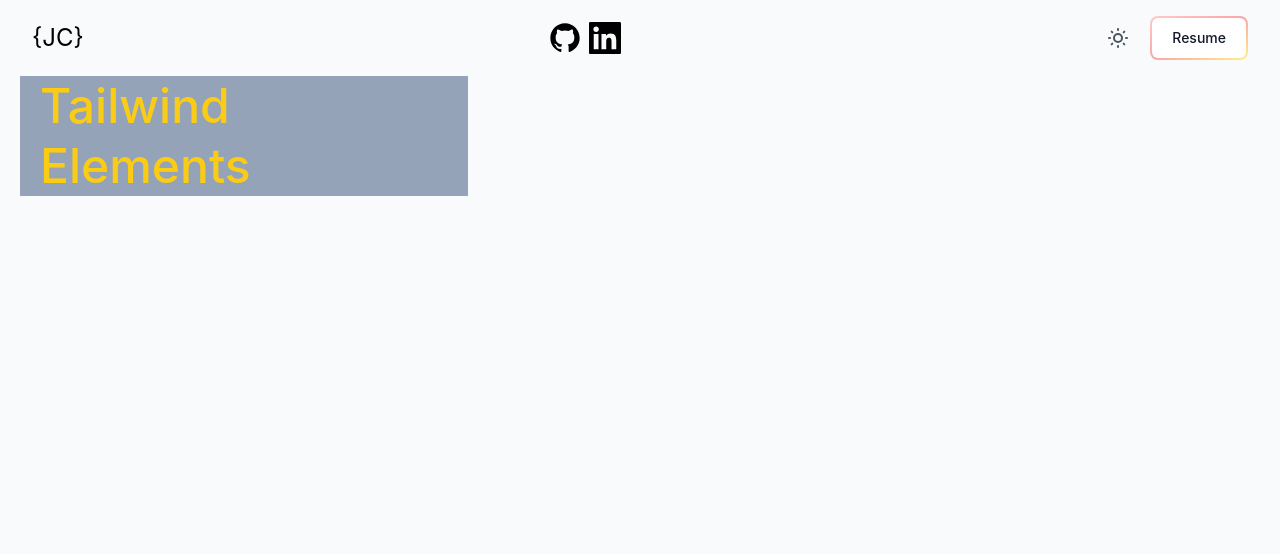
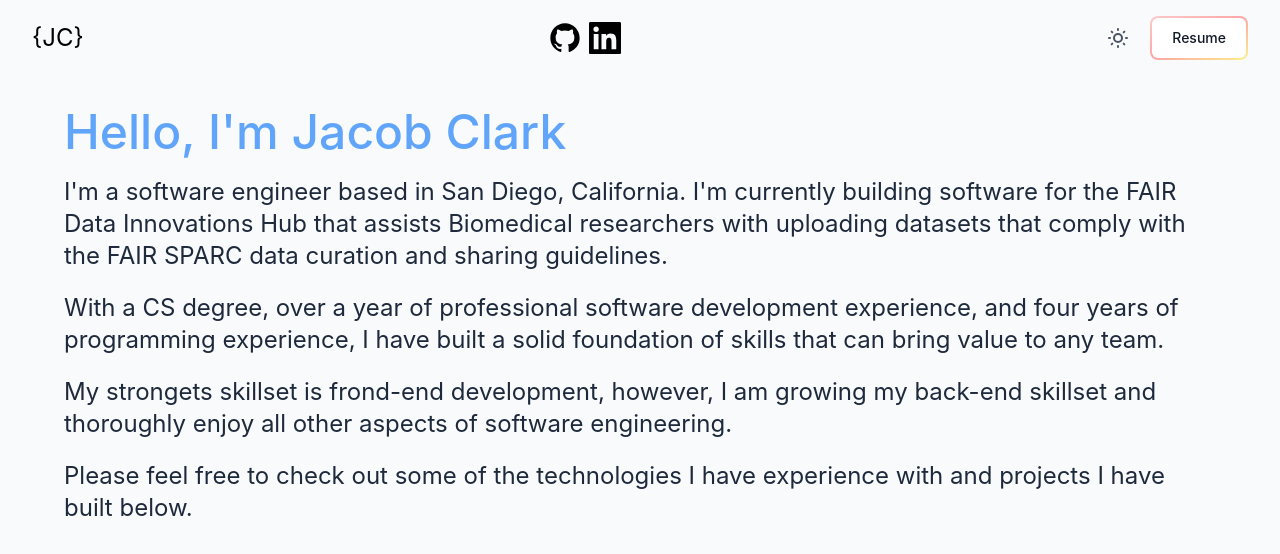
Before and after one commit to JacobiClark/jacobicstw, a Next.js app: page / in a window 1280 px wide. Shown: the top 554 px of the page. Built offline with nearby package versions, Linux system fonts and the light colour scheme.

Commit message:
added resume pdf + added main page text content

```diff
--- a/components/Navbar.js
+++ b/components/Navbar.js
@@ -49,12 +49,18 @@ export default function Navbar() {
             <span className="text-2xl text-gray-600 dark:text-orange-500">
               {theme === "light" ? <FaRegMoon /> : <HiOutlineSun />}
             </span>
-          </button>
-          <button className=" md:visible relative inline-flex items-center justify-center p-0.5 overflow-hidden text-sm font-medium text-gray-900 rounded-lg group bg-gradient-to-br from-red-200 via-red-300 to-yellow-200 group-hover:from-red-200 group-hover:via-red-300 group-hover:to-yellow-200 dark:text-white dark:hover:text-gray-900">
-            <span className="relative px-5 py-2.5 transition-all ease-in duration-75 bg-white dark:bg-gray-900 rounded-md group-hover:bg-opacity-0">
-              Resume
-            </span>
-          </button>
+          </button>{" "}
+          <a
+            href="./Jacob_Clark_CS_Resume.pdf"
+            target="_blank"
+            rel="noreferrer"
+          >
+            <button className=" md:visible relative inline-flex items-center justify-center p-0.5 overflow-hidden text-sm font-medium text-gray-900 rounded-lg group bg-gradient-to-br from-red-200 via-red-300 to-yellow-200 group-hover:from-red-200 group-hover:via-red-300 group-hover:to-yellow-200 dark:text-white dark:hover:text-gray-900">
+              <span className="relative px-5 py-2.5 transition-all ease-in duration-75 bg-white dark:bg-gray-900 rounded-md group-hover:bg-opacity-0">
+                Resume
+              </span>
+            </button>
+          </a>
         </div>
       </header>
       {showNav && <div className="h-56 bg-pink-400 w-100"></div>}
--- a/pages/index.js
+++ b/pages/index.js
@@ -1,9 +1,39 @@
 export default function Home() {
   return (
-    <section className="max-w-md mx-5 bg-slate-400">
-      <h1 className="mx-5 mt-0 mb-2 text-5xl font-medium leading-tight text-yellow-400">
-        Tailwind Elements
-      </h1>
+    <section className="flex flex-col items-center content-center p-5 w-6xl">
+      <div className="w-full max-w-6xl mx-5 mt-3">
+        <h1 className="mb-2 text-5xl font-medium text-blue-400 transition transition-colors duration-1000 dark:text-yellow-300">
+          Hello, I&apos;m Jacob Clark
+        </h1>
+      </div>
+      <div className="w-full max-w-6xl mx-5 mt-3">
+        <p className="mb-2 text-2xl transition transition-colors duration-1000 text-slate-800 text-md dark:text-gray-50">
+          I&apos;m a software engineer based in San Diego, California. I&apos;m
+          currently building software for the FAIR Data Innovations Hub that
+          assists Biomedical researchers with uploading datasets that comply
+          with the FAIR SPARC data curation and sharing guidelines.
+        </p>
+      </div>
+      <div className="w-full max-w-6xl mx-5 mt-3">
+        <p className="mb-2 text-2xl transition transition-colors duration-1000 text-slate-800 text-md dark:text-gray-50">
+          With a CS degree, over a year of professional software development
+          experience, and four years of programming experience, I have built a
+          solid foundation of skills that can bring value to any team.
+        </p>
+      </div>
+      <div className="w-full max-w-6xl mx-5 mt-3">
+        <p className="mb-2 text-2xl transition transition-colors duration-1000 text-slate-800 text-md dark:text-gray-50">
+          My strongets skillset is frond-end development, however, I am growing
+          my back-end skillset and thoroughly enjoy all other aspects of
+          software engineering.
+        </p>
+      </div>
+      <div className="w-full max-w-6xl mx-5 mt-3">
+        <p className="mb-2 text-2xl transition transition-colors duration-1000 text-slate-800 text-md dark:text-gray-50">
+          Please feel free to check out some of the technologies I have
+          experience with and projects I have built below.
+        </p>
+      </div>
     </section>
   );
 }
--- a/styles/globals.css
+++ b/styles/globals.css
@@ -8,6 +8,7 @@ body {
   margin: 0;
   font-family: -apple-system, BlinkMacSystemFont, Segoe UI, Roboto, Oxygen,
     Ubuntu, Cantarell, Fira Sans, Droid Sans, Helvetica Neue, sans-serif;
+  height: 100%;
 }
 
 a {
```
Also changed, not shown: 1 other file (tests, documents, lock files or other folders).
